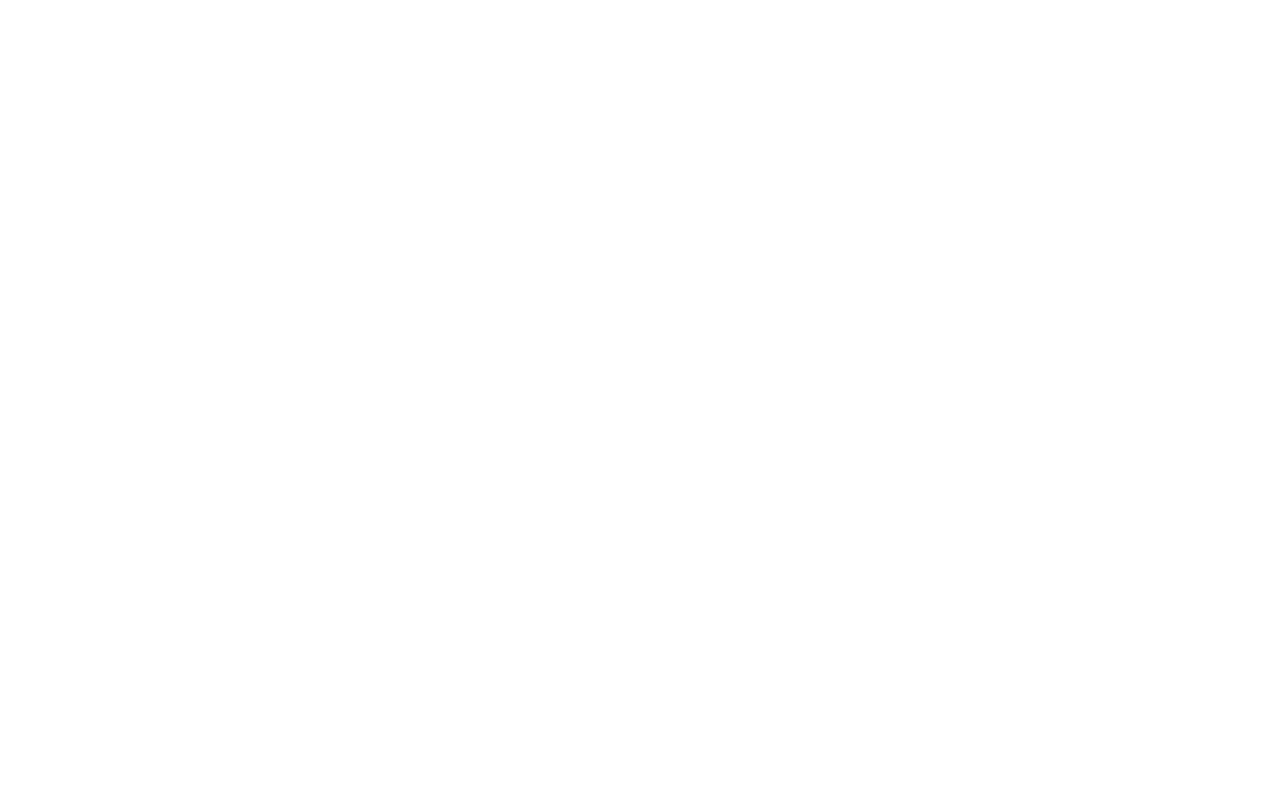
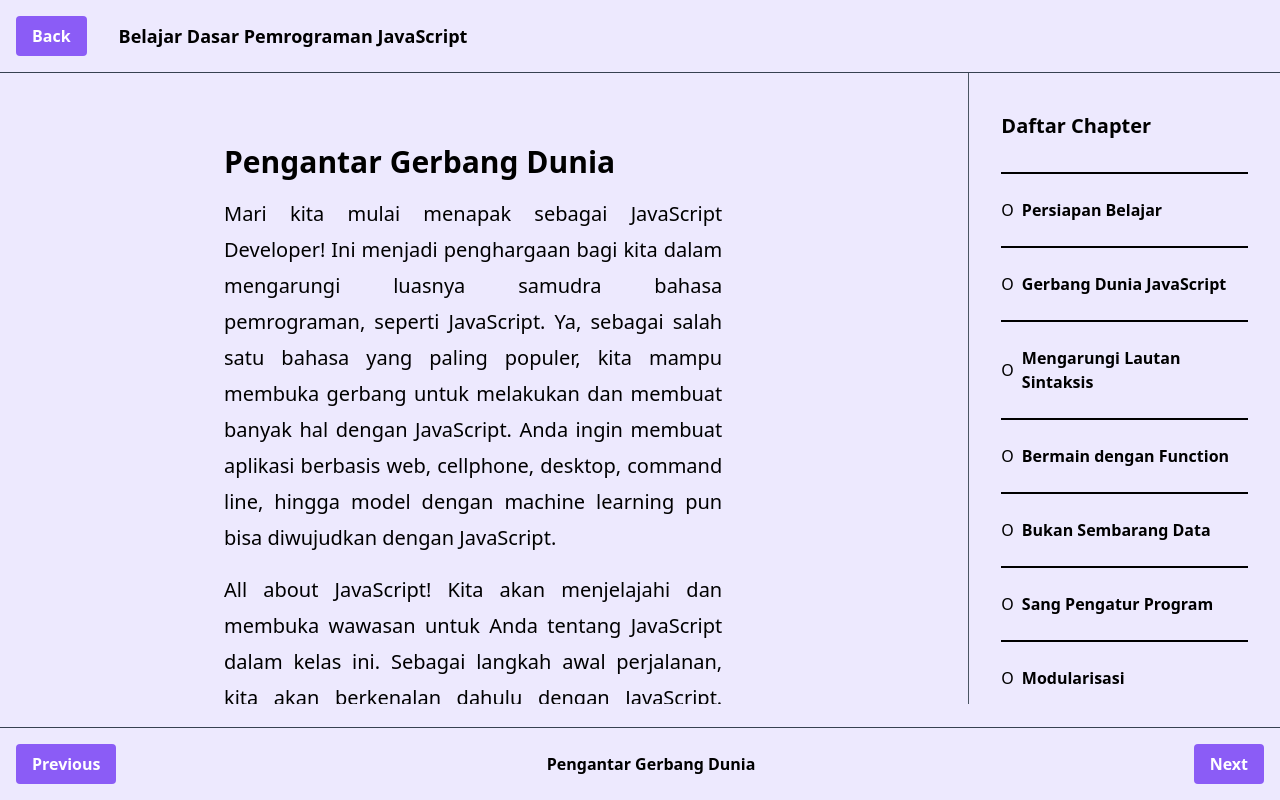
Before and after one commit to nicholasf09/akademi-koding, a Vue app: page /chapter in a window 1280 px wide. Before the commit this address had no page. Built offline with nearby package versions, Linux system fonts and the light colour scheme.

Commit message:
feat: chapter ui

```diff
--- /dev/null
+++ b/src/components/ChapterContent.vue
@@ -0,0 +1,26 @@
+<template>
+    <div class="p-16 text-black">
+      <h2 class="text-3xl font-bold mb-4">Pengantar Gerbang Dunia </h2>
+      <div class="space-y-4 text-xl w-3/4">
+        <p class="text-justify leading-9  ">Mari kita mulai menapak sebagai JavaScript Developer! Ini menjadi penghargaan bagi kita dalam mengarungi luasnya samudra bahasa pemrograman, seperti JavaScript. Ya, sebagai salah satu bahasa yang paling populer, kita mampu membuka gerbang untuk melakukan dan membuat banyak hal dengan JavaScript. Anda ingin membuat aplikasi berbasis web, cellphone, desktop, command line, hingga model dengan machine learning pun bisa diwujudkan dengan JavaScript.</p>
+        <p class="text-justify leading-9 ">All about JavaScript! Kita akan menjelajahi dan membuka wawasan untuk Anda tentang JavaScript dalam kelas ini. Sebagai langkah awal perjalanan, kita akan berkenalan dahulu dengan JavaScript. Berikut adalah objektif pembelajaran yang akan dicapai dalam modul ini.</p>
+        <ul class="list-disc list-inside  space-y-2 ml-6">
+          <li>Memahami sejarah JavaScript</li>
+          <li>Memahami cara kerja JavaScript</li>
+          <li>Memahami konsep penting dalam JavaScript</li>
+          <li>Memahami cara menggunakan binary node</li>
+        </ul>
+        <p class="text-justify leading-9 ">Dalam modul ini, kami akan membantu Anda mengenali JavaScript, mulai dari sejarahnya, cara kerjanya, konsep penting, dst. Setelah menyelesaikan modul ini, Anda diharapkan akan memiliki keahlian yang kuat saat menggunakan binary node dan mampu menerapkannya dalam pengembangan aplikasi dengan Node.js.</p>
+      </div>
+    </div>
+  </template>
+
+  <script>
+  export default {
+    name: "ChapterContent",
+  };
+  </script>
+
+  <style scoped>
+  /* Add any custom styles if needed */
+  </style>
--- /dev/null
+++ b/src/components/ChapterHeader.vue
@@ -0,0 +1,22 @@
+<template>
+    <div class="text-black p-4  flex items-center fixed w-full top-0 border-b bg-violet-100 border-gray-700 z-50">
+        <button class="bg-violet-500 hover:bg-violet-700 text-white font-bold py-2 px-4 rounded" @click="goBack">Back</button>
+        <h1 class="text-lg font-semibold mx-8 cursor-pointer">Belajar Dasar Pemrograman JavaScript</h1>
+    </div>
+    <div class="text-black p-4 flex items-center justify-between fixed border-t bg-violet-100 border-gray-700  w-full bottom-0 z-50">
+        <button class="bg-violet-500 hover:bg-violet-700 text-white font-bold py-2 px-4 rounded" @click="goBack">Previous</button>
+        <h1 class="text-md font-semibold mr-2 cursor-pointer text-center">Pengantar Gerbang Dunia</h1>
+        <button class="bg-violet-500 hover:bg-violet-700 text-white font-bold py-2 px-4 rounded" @click="goBack">Next</button>
+
+    </div>
+  </template>
+
+  <script>
+  export default {
+    name: "ForumHeader",
+  };
+  </script>
+
+  <style scoped>
+  /* Add any custom styles if needed */
+  </style>
--- /dev/null
+++ b/src/components/ChapterList.vue
@@ -0,0 +1,47 @@
+<template>
+    <div class=" text-black p-4 max-h-4 ">
+      <h3 class="text-xl font-bold mb-8 mt-4 ">Daftar Chapter</h3>
+      <ul class="space-y-2">
+        <ul class="">
+            <li class="flex items-center cursor-pointer border-b-2 border-t-2 py-6 border-black">
+            <span class="mr-2">O</span>
+            <span class="font-semibold">Persiapan Belajar</span>
+            </li>
+            <li class="flex items-center cursor-pointer border-b-2 py-6 border-black">
+            <span class="mr-2">O</span>
+            <span class="font-semibold">Gerbang Dunia JavaScript</span>
+            </li>
+            <li class="flex items-center cursor-pointer border-b-2 py-6 border-black">
+            <span class="mr-2">O</span>
+            <span class="font-semibold">Mengarungi Lautan Sintaksis</span>
+            </li>
+            <li class="flex items-center cursor-pointer border-b-2 py-6 border-black">
+            <span class="mr-2">O</span>
+            <span class="font-semibold">Bermain dengan Function</span>
+            </li>
+            <li class="flex items-center cursor-pointer border-b-2 py-6 border-black">
+            <span class="mr-2">O</span>
+            <span class="font-semibold">Bukan Sembarang Data</span>
+            </li>
+            <li class="flex items-center cursor-pointer border-b-2 py-6 border-black">
+            <span class="mr-2">O</span>
+            <span class="font-semibold">Sang Pengatur Program</span>
+            </li>
+            <li class="flex items-center cursor-pointer border-b-2 py-6 border-black">
+            <span class="mr-2">O</span>
+            <span class="font-semibold">Modularisasi</span>
+            </li>
+        </ul>
+      </ul>
+    </div>
+  </template>
+
+  <script>
+  export default {
+    name: "ModuleList",
+  };
+  </script>
+
+  <style scoped>
+  /* Add any custom styles if needed */
+  </style>
--- a/src/routes/index.js
+++ b/src/routes/index.js
@@ -3,6 +3,7 @@
 import Dashboard from "@/views/admin/Dashboard.vue";
 import Course from "@/views/admin/Course.vue";
 import Module from "@/views/admin/Module.vue";
+import Chapter from "@/views/user/Chapter.vue"
 import Question from "@/views/admin/Question.vue";
 import LoginUser from "@/views/user/LoginUser.vue";
 import RegisterPage from "@/views/user/Register.vue";
@@ -10,6 +11,7 @@
   { path: "/", component: HomePage, name: "Home" },
   { path: "/login", component: LoginUser, name: "LoginUser" },
   { path: "/register", component: RegisterPage, name: "Register" },
+  { path: "/chapter", component: Chapter, name: "Chapter" },
   { path: "/admin", component: Dashboard, name: "Admin" },
   { path: "/admin/course/:id", component: Course, name: "Course" },
   { path: "/admin/module/:id", component: Module, name: "Module" },
--- /dev/null
+++ b/src/views/user/Chapter.vue
@@ -0,0 +1,32 @@
+<template>
+    <div class="flex flex-col min-h-screen bg-violet-100 max-h-[100vh] overflow-hidden text-black">
+      <ChapterHeader />
+      <div class="flex flex-grow  my-16">
+        <div class="ml-8 w-3/4 p-4 pl-32 max-h-[80vh] overflow-scroll overflow-x-hidden">
+          <ChapterContent />
+        </div>
+        <div class="w-1/4 max-h-[80vh] overflow-scroll border-l border-gray-600  p-4">
+          <ChapterList />
+        </div>
+      </div>
+    </div>
+  </template>
+
+  <script>
+  import ChapterHeader from '@/components/ChapterHeader.vue';
+  import ChapterContent from '@/components/ChapterContent.vue';
+  import ChapterList from '@/components/ChapterList.vue';
+
+  export default {
+    name: "ChapterPage",
+    components: {
+      ChapterHeader,
+      ChapterContent,
+      ChapterList,
+    },
+  };
+  </script>
+
+  <style scoped>
+  /* Global styles for the page if needed */
+  </style>
```
